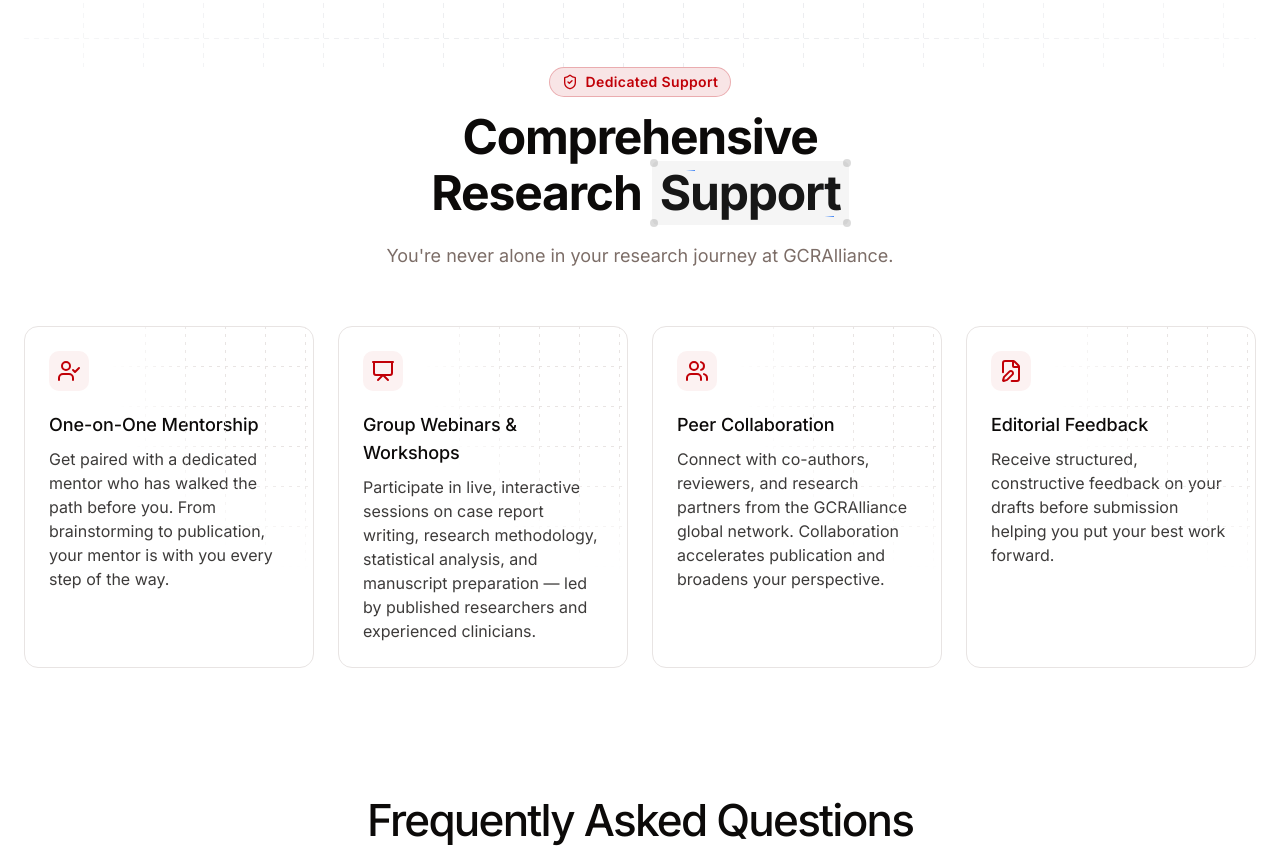
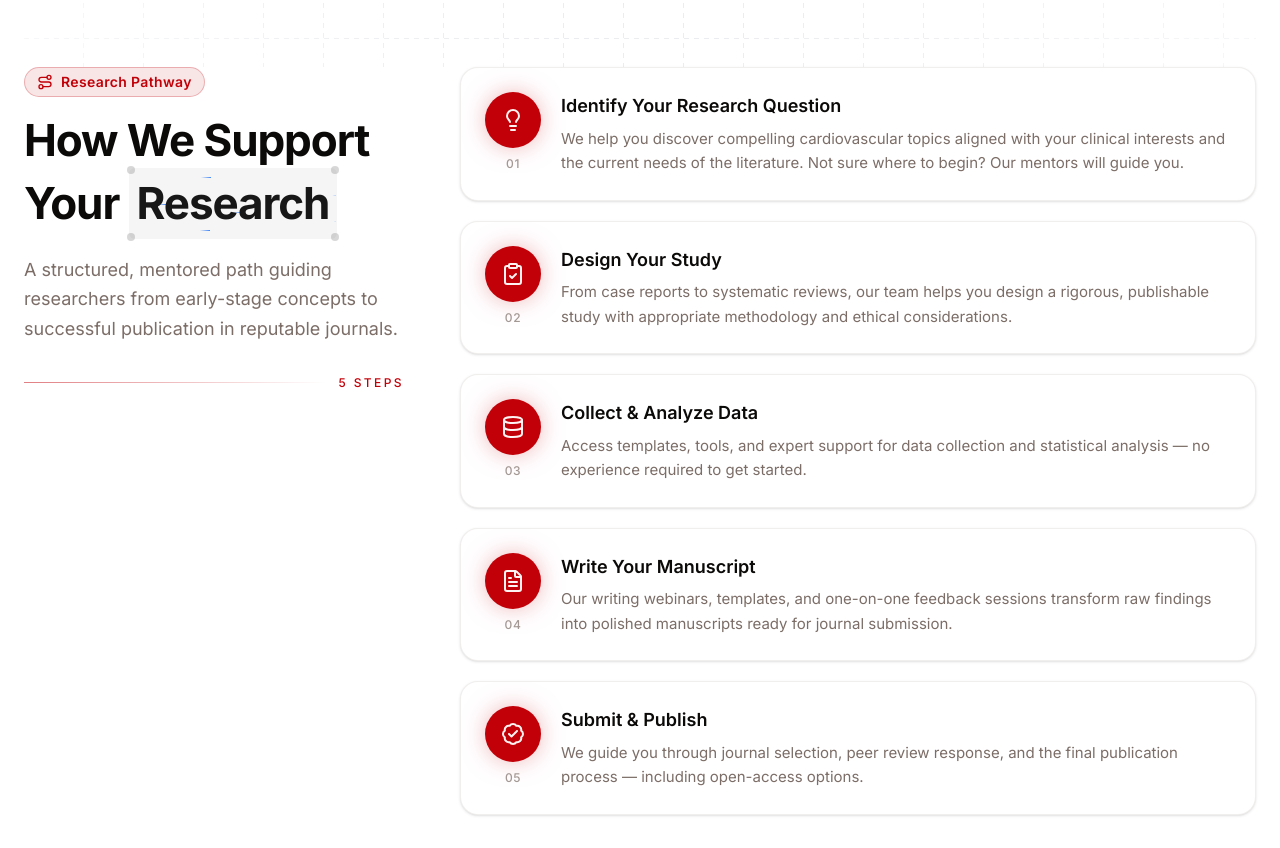
Before and after one commit to CodeWizard-AB/Gcralliance-Web, a Next.js app: page /research in a window 1280 px wide. Shown: the part 461-1309 px from the top of the page. Built offline with nearby package versions, Linux system fonts and the light colour scheme.

Commit message:
feat(research): add research process section

```diff
--- a/package.json
+++ b/package.json
@@ -17,7 +17,7 @@
     "class-variance-authority": "^0.7.1",
     "clsx": "^2.1.1",
     "lucide-react": "^1.11.0",
-    "motion": "^12.38.0",
+    "motion": "^12.40.0",
     "next": "16.2.4",
     "radix-ui": "^1.4.3",
     "react": "19.2.4",
--- a/src/app/research/page.tsx
+++ b/src/app/research/page.tsx
@@ -1,13 +1,17 @@
+import NewsletterForm from "@/components/forms/newsletterForm";
 import Faq from "@/components/layout/common/faq";
 import ResearchBanner from "@/components/pages/research/research-banner";
+import ResearchProcess from "@/components/pages/research/research-process";
 import ResearchSupport from "@/components/pages/research/research-support";
 
 export default function Research() {
 	return (
 		<section className="container mx-auto px-4 sm:px-6">
 			<ResearchBanner />
+			<ResearchProcess />
 			<ResearchSupport />
 			<Faq />
+			<NewsletterForm />
 		</section>
 	);
 }
--- a/src/components/layout/common/faq.tsx
+++ b/src/components/layout/common/faq.tsx
@@ -48,8 +48,7 @@ const faqs: FrequentlyAskedQuestion[] = [
 		icon: CircleDollarSign,
 	},
 	{
-		question:
-			"Can I participate in research if I'm not a medical student yet?",
+		question: "Can I participate in research if I'm not a medical student yet?",
 		answer:
 			"Pre-medical students and undergraduates interested in cardiovascular research are welcome to apply. Contact us to discuss your background and goals.",
 		icon: GraduationCap,
@@ -59,7 +58,7 @@ const faqs: FrequentlyAskedQuestion[] = [
 export default function Faq() {
 	return (
 		<section className="container mx-auto">
-			<div className="px-6 text-center">
+			<div className="px-6 text-center scroll-mt-24 pb-20 md:pb-32">
 				<h2 className="text-balance text-center font-medium text-4xl tracking-[-0.04em] sm:text-[2.75rem]">
 					Frequently Asked Questions
 				</h2>
--- a/src/components/layout/header/navbar.tsx
+++ b/src/components/layout/header/navbar.tsx
@@ -7,7 +7,7 @@ import { AnimatedThemeToggler } from "@/components/ui/animated-theme-toggler";
 export default function Navbar() {
 	return (
 		<nav className="h-16 md:h-20 border-b bg-background">
-			<div className="mx-auto flex h-full container items-center justify-between px-4 sm:px-6 lg:px-8">
+			<div className="mx-auto flex h-full container items-center justify-between px-4 sm:px-6">
 				<div className="flex items-center gap-12">
 					<Logo />
 
--- a/src/components/pages/about/foundational-pillars.tsx
+++ b/src/components/pages/about/foundational-pillars.tsx
@@ -1,13 +1,8 @@
 import { Cover } from "@/components/ui/cover";
-import {
-	foundationalPillars,
-	foundationalPillarsSection,
-} from "@/lib/constants";
+import { foundationalPillars } from "@/lib/constants";
 import { Layers } from "lucide-react";
 
 export default function FoundationalPillars() {
-	const { eyebrow, heading, description } = foundationalPillarsSection;
-
 	return (
 		<section
 			id="foundational-pillars"
@@ -19,18 +14,20 @@ export default function FoundationalPillars() {
 					<div className="text-center lg:sticky lg:top-28 lg:self-start lg:text-left">
 						<div className="inline-flex w-fit items-center gap-2 rounded-full border border-primary/25 bg-primary/10 px-3 py-1 text-sm font-semibold tracking-wide text-primary">
 							<Layers className="size-4" aria-hidden />
-							{eyebrow}
+							What We Stand On
 						</div>
 						<h2
 							id="foundational-pillars-heading"
 							className="mt-4 text-balance text-3xl font-bold tracking-tight sm:text-4xl lg:text-[2.75rem] lg:leading-tight"
 						>
+							Our Foundational
 							<Cover className="text-3xl sm:text-4xl lg:text-[2.75rem]">
-								{heading}
+								Pillars
 							</Cover>
 						</h2>
 						<p className="mt-4 text-pretty text-base leading-relaxed text-muted-foreground sm:text-lg">
-							{description}
+							Five principles that shape every fellowship, mentorship pathway,
+							and collaboration we build across the alliance
 						</p>
 
 						<div className="mt-8 hidden items-center gap-3 lg:flex" aria-hidden>
--- a/src/components/pages/research/research-process.tsx
+++ b/src/components/pages/research/research-process.tsx
@@ -1,3 +1,70 @@
+import { Cover } from "@/components/ui/cover";
+import { researchProcesses } from "@/lib/constants";
+import { Route } from "lucide-react";
+
 export default function ResearchProcess() {
-	return <div></div>;
+	return (
+		<section
+			id="foundational-pillars"
+			className="scroll-mt-24 pb-20 md:pb-32"
+			aria-labelledby="foundational-pillars-heading"
+		>
+			<div className="container relative mx-auto">
+				<div className="grid gap-10 lg:grid-cols-[minmax(0,340px)_1fr] lg:gap-14 xl:grid-cols-[minmax(0,380px)_1fr]">
+					<div className="text-center lg:sticky lg:top-28 lg:self-start lg:text-left">
+						<div className="inline-flex w-fit items-center gap-2 rounded-full border border-primary/25 bg-primary/10 px-3 py-1 text-sm font-semibold tracking-wide text-primary">
+							<Route className="size-4" aria-hidden />
+							Research Pathway
+						</div>
+						<h2
+							id="foundational-pillars-heading"
+							className="mt-4 text-balance text-3xl font-bold tracking-tight sm:text-4xl lg:text-[2.75rem] lg:leading-tight"
+						>
+							How We Support Your{" "}
+							<Cover className="text-3xl sm:text-4xl lg:text-[2.75rem]">
+								Research
+							</Cover>
+						</h2>
+						<p className="mt-4 text-pretty text-base leading-relaxed text-muted-foreground sm:text-lg">
+							A structured, mentored path guiding researchers from early-stage
+							concepts to successful publication in reputable journals.
+						</p>
+
+						<div className="mt-8 hidden items-center gap-3 lg:flex" aria-hidden>
+							<div className="h-px flex-1 bg-linear-to-r from-primary/50 to-transparent" />
+							<span className="text-xs font-medium tracking-[0.2em] text-primary uppercase">
+								5 Steps
+							</span>
+						</div>
+					</div>
+
+					<ol className="flex flex-col gap-4 sm:gap-5">
+						{researchProcesses.map(({ id, index, title, body, icon: Icon }) => (
+							<li key={id}>
+								<article className="group flex w-full gap-4 rounded-2xl border border-border/60 bg-card p-5 shadow-sm transition-colors duration-300 sm:gap-5 sm:p-6 hover:border-primary/20 hover:bg-primary/6 hover:shadow-md">
+									<div className="flex shrink-0 flex-col items-center gap-2">
+										<div className="flex size-14 shrink-0 items-center justify-center rounded-full bg-primary text-primary-foreground shadow-[0_0_28px_-6px] shadow-primary/50 transition-transform duration-300 group-hover:scale-105">
+											<Icon className="size-6" aria-hidden />
+										</div>
+										<span className="font-mono text-xs font-medium tracking-wider text-muted-foreground/70">
+											{index}
+										</span>
+									</div>
+
+									<div className="min-w-0 flex-1 pt-0.5">
+										<h3 className="text-base font-semibold leading-snug text-foreground sm:text-lg">
+											{title}
+										</h3>
+										<p className="mt-2 text-pretty text-sm leading-relaxed text-muted-foreground sm:text-[0.9375rem]">
+											{body}
+										</p>
+									</div>
+								</article>
+							</li>
+						))}
+					</ol>
+				</div>
+			</div>
+		</section>
+	);
 }
--- a/src/lib/constants.ts
+++ b/src/lib/constants.ts
@@ -14,6 +14,11 @@ import {
 	UserCheck,
 	UserRound,
 	Users,
+	Lightbulb,
+	ClipboardCheck,
+	Database,
+	FileText,
+	BadgeCheck,
 } from "lucide-react";
 import {
 	FaXTwitter,
@@ -179,13 +184,6 @@ export const contactOptions = [
 	},
 ] as const;
 
-export const foundationalPillarsSection = {
-	eyebrow: "What We Stand On",
-	heading: "Our Foundational Pillars",
-	description:
-		"Five principles that shape every fellowship, mentorship pathway, and collaboration we build across the alliance.",
-} as const;
-
 export const foundationalPillars = [
 	{
 		id: "equity",
@@ -271,3 +269,41 @@ export const supports = [
 		icon: FileEdit,
 	},
 ] as const;
+
+export const researchProcesses = [
+	{
+		id: "research-question",
+		index: "01",
+		title: "Identify Your Research Question",
+		body: "We help you discover compelling cardiovascular topics aligned with your clinical interests and the current needs of the literature. Not sure where to begin? Our mentors will guide you.",
+		icon: Lightbulb,
+	},
+	{
+		id: "study-design",
+		index: "02",
+		title: "Design Your Study",
+		body: "From case reports to systematic reviews, our team helps you design a rigorous, publishable study with appropriate methodology and ethical considerations.",
+		icon: ClipboardCheck,
+	},
+	{
+		id: "data-analysis",
+		index: "03",
+		title: "Collect & Analyze Data",
+		body: "Access templates, tools, and expert support for data collection and statistical analysis — no experience required to get started.",
+		icon: Database,
+	},
+	{
+		id: "manuscript-writing",
+		index: "04",
+		title: "Write Your Manuscript",
+		body: "Our writing webinars, templates, and one-on-one feedback sessions transform raw findings into polished manuscripts ready for journal submission.",
+		icon: FileText,
+	},
+	{
+		id: "submit-publish",
+		index: "05",
+		title: "Submit & Publish",
+		body: "We guide you through journal selection, peer review response, and the final publication process — including open-access options.",
+		icon: BadgeCheck,
+	},
+] as const;
```
Also changed, not shown: 1 other file (tests, documents, lock files or other folders).
